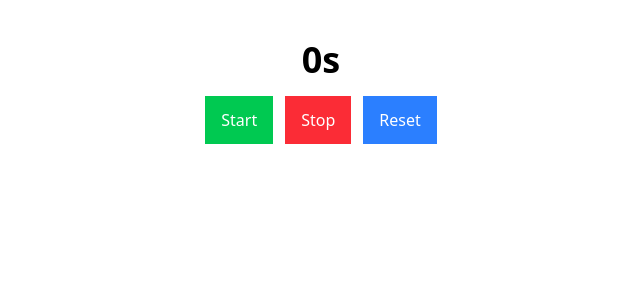
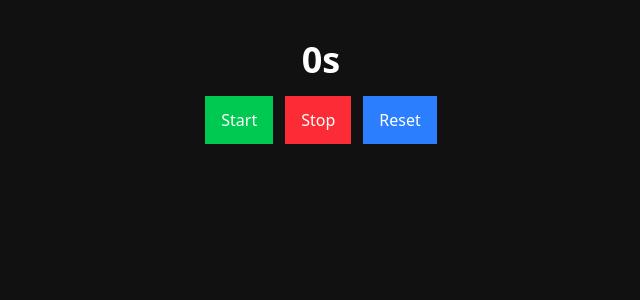
Before and after one commit to alex-papineau/angular-stuff, an Angular app: page / in a window 1280 px wide. Shown: the top 300 px of the page, without its empty margins (319-959 px from the left). Built offline with nearby package versions, Linux system fonts and the light colour scheme.

Commit message:
global styles

```diff
--- a/src/styles.css
+++ b/src/styles.css
@@ -1,3 +1,16 @@
 /* You can add global styles to this file, and also import other style files */
 
 @import 'tailwindcss';
+
+body {
+    background-color: #111111;
+    color: white;
+}
+
+p {
+    color: white;
+}
+
+h1 {
+    color: #7b68ee;
+}
```
